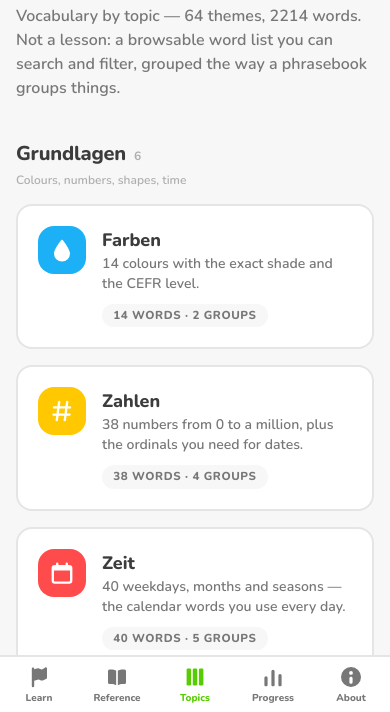
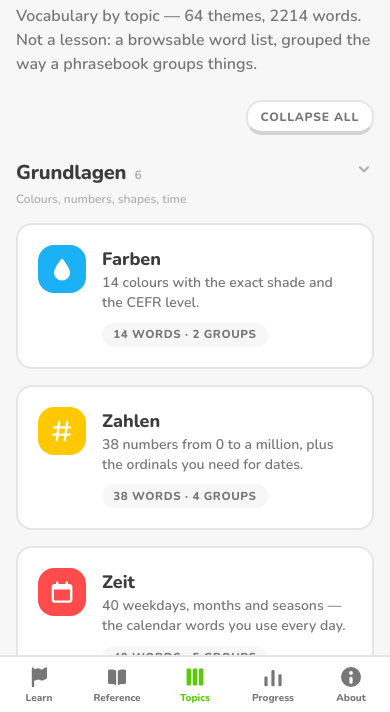
Before and after one commit to guizot/deutschbuch, an Astro site: page /themes in a window 390 px wide. Shown: the part 130-842 px from the top of the page. Built offline with nearby package versions, Linux system fonts and the light colour scheme; Astro itself is replaced by a stand-in of ours.

Commit message:
Make the Topics index categories collapsible too
The index now carries 64 cards across nine categories, which is a long
scroll on a phone. Each category heading is a button that folds its card
grid away, with the same chevron convention as a topic page (down = open,
right = closed), plus a Collapse all / Expand all control in the toolbar.

Also drops the stale 'you can search and filter' line from the intro:
the search box and level filter were removed from Topics earlier.

```diff
--- a/src/pages/themes/index.astro
+++ b/src/pages/themes/index.astro
@@ -37,6 +37,17 @@ const groups = CATEGORY_ORDER.map((cat) => ({
   items: themes.filter((t) => t.category === cat),
 })).filter((g) => g.items.length > 0);
 
+/** "Stadt & Reisen" -> "stadt-reisen", a safe id fragment for aria-controls. */
+const slug = (s: string) =>
+  s
+    .toLowerCase()
+    .replace(/ä/g, "ae")
+    .replace(/ö/g, "oe")
+    .replace(/ü/g, "ue")
+    .replace(/ß/g, "ss")
+    .replace(/[^a-z0-9]+/g, "-")
+    .replace(/^-|-$/g, "");
+
 const totalWords = themes.reduce(
   (n, t) => n + t.groups.reduce((m, g) => m + g.words.length, 0),
   0
@@ -49,20 +60,38 @@ const totalWords = themes.reduce(
     <h1 class="text-3xl mb-2 flex items-center gap-2">
       <Icon name="books" size={30} style="color: var(--color-fox)" /> Topics
     </h1>
-    <p class="mb-10" style="color: var(--text-muted)">
+    <p class="mb-6" style="color: var(--text-muted)">
       Vocabulary by topic — {themes.length} themes, {totalWords} words. Not a lesson: a browsable
-      word list you can search and filter, grouped the way a phrasebook groups things.
+      word list, grouped the way a phrasebook groups things.
     </p>
+
+    <div class="mb-6 flex justify-end">
+      <button id="tall" class="btn btn-ghost" style="padding:0.35rem 0.8rem;font-size:0.75rem">
+        Collapse all
+      </button>
+    </div>
 
     {
       groups.map((g) => (
-        <section class="mb-10">
-          <h2 class="text-xl mb-1 flex items-baseline gap-2">
-            <span style="color: var(--text-strong)">{g.cat}</span>
+        <section class="tcat mb-8" data-cat={g.cat}>
+          <h2 class="mb-1">
+            <button
+              type="button"
+              class="tcat-toggle w-full flex items-baseline gap-2 text-left bg-transparent border-0 p-0 cursor-pointer"
+              aria-expanded="true"
+              aria-controls={`panel-${slug(g.cat)}`}
+              style="color:inherit"
+            >
+              <span class="text-xl" style="color: var(--text-strong)">{g.cat}</span>
               <span class="text-xs font-bold" style="color: var(--text-faint)">
                 {g.items.length}
               </span>
+              <span class="tcat-chev ml-auto" style="color: var(--text-faint)">
+                <Icon name="chevron" size={20} />
+              </span>
+            </button>
           </h2>
+          <div id={`panel-${slug(g.cat)}`} class="tcat-panel">
             {g.sub && (
               <p class="text-xs mb-4" style="color: var(--text-faint)">
                 {g.sub}
@@ -70,7 +99,11 @@ const totalWords = themes.reduce(
             )}
             <div class="grid sm:grid-cols-2 gap-4">
               {g.items.map((t) => (
-              <a href={`/themes/${t.slug}/`} class="card card-hover no-underline" style="color:inherit">
+                <a
+                  href={`/themes/${t.slug}/`}
+                  class="card card-hover no-underline"
+                  style="color:inherit"
+                >
                   <div class="flex items-start gap-4">
                     <div
                       class={`w-12 h-12 rounded-2xl flex items-center justify-center shrink-0 ${t.color}`}
@@ -93,8 +126,66 @@ const totalWords = themes.reduce(
                 </a>
               ))}
             </div>
+          </div>
         </section>
       ))
     }
   </main>
+
+  <style>
+    .tcat-chev {
+      display: inline-flex;
+      transition: transform 0.18s ease;
+    }
+    .tcat-toggle[aria-expanded="false"] .tcat-chev {
+      transform: rotate(-90deg);
+    }
+    .tcat-toggle:hover .tcat-chev {
+      color: var(--text-strong);
+    }
+    .tcat-toggle:focus-visible {
+      outline: 2px solid var(--color-macaw);
+      outline-offset: 3px;
+      border-radius: 6px;
+    }
+  </style>
+
+  <script is:inline>
+    const sections = Array.from(document.querySelectorAll(".tcat"));
+    const collapsed = new Set();
+
+    function apply() {
+      for (const s of sections) {
+        const panel = s.querySelector(".tcat-panel");
+        const btn = s.querySelector(".tcat-toggle");
+        const closed = collapsed.has(s.dataset.cat);
+        panel.style.display = closed ? "none" : "";
+        btn.setAttribute("aria-expanded", closed ? "false" : "true");
+      }
+    }
+
+    document.querySelectorAll(".tcat-toggle").forEach((b) => {
+      b.addEventListener("click", () => {
+        const cat = b.closest(".tcat").dataset.cat;
+        if (collapsed.has(cat)) collapsed.delete(cat);
+        else collapsed.add(cat);
+        apply();
+      });
+    });
+
+    const allBtn = document.getElementById("tall");
+    if (allBtn) {
+      allBtn.addEventListener("click", () => {
+        const allClosed = sections.every((s) => collapsed.has(s.dataset.cat));
+        for (const s of sections) {
+          if (allClosed) collapsed.delete(s.dataset.cat);
+          else collapsed.add(s.dataset.cat);
+        }
+        allBtn.textContent = allClosed ? "Collapse all" : "Expand all";
+        apply();
+      });
+    }
+
+    apply();
+  </script>
 </BaseLayout>
```
Lines whose indentation alone changed are shown as unchanged.
